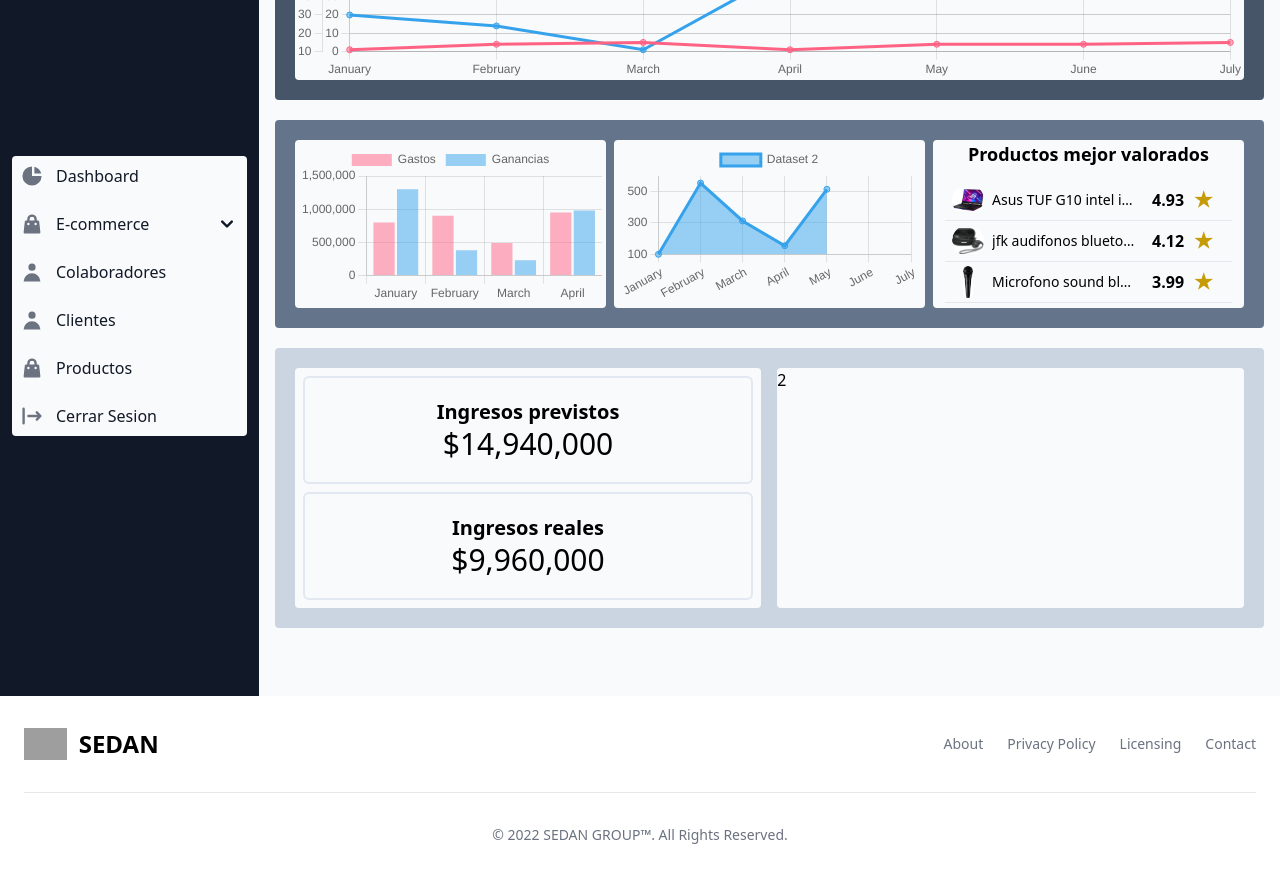
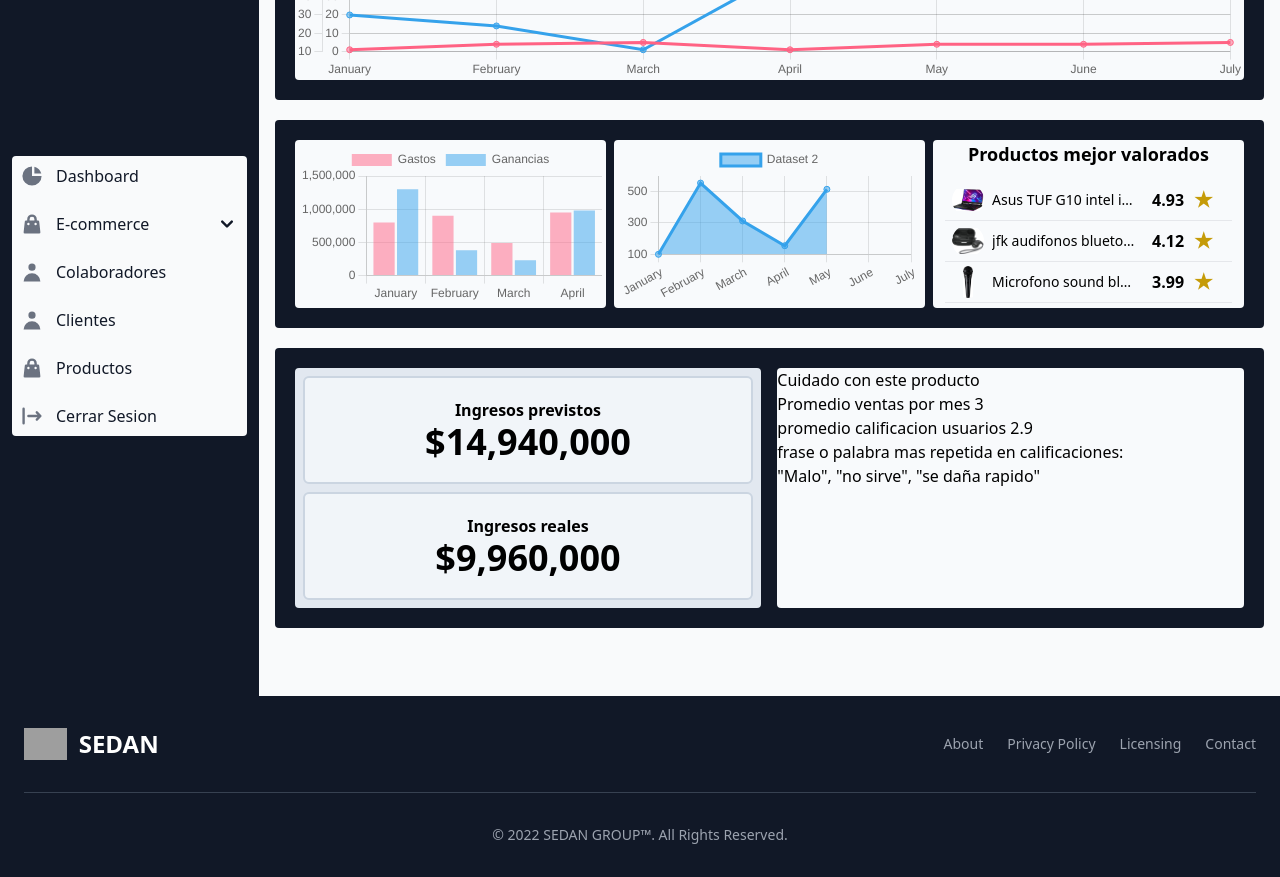
Before and after one commit to sedangroup/sedan-frontend-ciclo4, a React (Vite) app: page /administrador/home in a window 1280 px wide. Shown: the part 160-1037 px from the top of the page. Built offline with nearby package versions, Linux system fonts and the light colour scheme; grey boxes are pictures that could not be loaded.

Commit message:
arreglamos modo oscuro y inicialos la parte final

```diff
--- a/src/components/Footer.jsx
+++ b/src/components/Footer.jsx
@@ -1,6 +1,6 @@
 function Footer() {
   return (
-    <footer className="p-4 bg-white  shadow md:px-6 md:py-8 dark:bg-gray-900">
+    <footer className="p-4  shadow md:px-6 md:py-8 bg-gray-900">
       <div className="sm:flex sm:items-center sm:justify-between">
         <a href="https://flowbite.com/" className="flex items-center mb-4 sm:mb-0">
           <img
@@ -8,11 +8,11 @@ function Footer() {
             className="mr-3 h-8"
             alt="Flowbite Logo"
           />
-          <span className="self-center text-2xl font-semibold whitespace-nowrap dark:text-white">
+          <span className="self-center text-2xl font-semibold whitespace-nowrap text-white">
             SEDAN
           </span>
         </a>
-        <ul className="flex flex-wrap items-center mb-6 text-sm text-gray-500 sm:mb-0 dark:text-gray-400">
+        <ul className="flex flex-wrap items-center mb-6 text-sm  sm:mb-0 text-gray-400">
           <li>
             <a href="#" className="mr-4 hover:underline md:mr-6 ">
               About
@@ -35,8 +35,8 @@ function Footer() {
           </li>
         </ul>
       </div>
-      <hr className="my-6 border-gray-200 sm:mx-auto dark:border-gray-700 lg:my-8" />
-      <span className="block text-sm text-gray-500 sm:text-center dark:text-gray-400">
+      <hr className="my-6  sm:mx-auto border-gray-700 lg:my-8" />
+      <span className="block text-sm sm:text-center text-gray-400">
         © 2022{" "}
         <a href="#" className="hover:underline">
           SEDAN GROUP™
--- /dev/null
+++ b/src/components/administrador/AlertaProducto.jsx
@@ -0,0 +1,17 @@
+function AlertaProducto() {
+    return (
+        <div>
+            <h2>Cuidado con este producto</h2>
+            <p>Promedio ventas por mes {3}</p>
+            <p>promedio calificacion usuarios {2.9}</p>
+            <div>
+            <p>frase o palabra mas repetida en calificaciones:</p>
+            <p>{`"Malo", "no sirve", "se daña rapido"`}</p>
+
+            </div>
+
+        </div>
+    )
+}
+
+export default AlertaProducto;
--- a/src/components/administrador/BalanceVentas.jsx
+++ b/src/components/administrador/BalanceVentas.jsx
@@ -6,13 +6,13 @@ function BalanceVentas() {
   productos.map((val) => (ingresos_reales += val.price));
   return (
     <div className="flex flex-col items-center justify-center h-full w-full p-2 gap-2">
-      <div className="w-full p-5 text-center box-border border-2 rounded-md border-slate-200">
-        <h2 className="text-xl font-bold">Ingresos previstos</h2>
-        <p className="text-3xl font-light">{`$${proyeccion.toLocaleString()}`}</p>
+      <div className="w-full p-5 text-center box-border border-2 rounded-md border-slate-300 bg-slate-100">
+        <h2 className="text-md font-semibold">Ingresos previstos</h2>
+        <p className="text-4xl font-bold">{`$${proyeccion.toLocaleString()}`}</p>
       </div>
-      <div className="w-full p-5 text-center box-border border-2 rounded-md border-slate-200">
-        <h2 className="text-xl font-bold">Ingresos reales</h2>
-        <p className="text-3xl font-light">{`$${ingresos_reales.toLocaleString()}`}</p>
+      <div className="w-full p-5 text-center box-border border-2 rounded-md border-slate-300 bg-slate-100">
+        <h2 className="text-md font-semibold">Ingresos reales</h2>
+        <p className="text-4xl font-bold">{`$${ingresos_reales.toLocaleString()}`}</p>
       </div>
     </div>
   );
--- a/src/pages/administrador/Home.jsx
+++ b/src/pages/administrador/Home.jsx
@@ -4,17 +4,18 @@ import AreaChar from "../../components/administrador/AreaChar";
 import MultiaxisChar from "../../components/administrador/MultiaxisChar";
 import RatedProductos from "../../components/administrador/RatedProductos";
 import BalanceVentas from "../../components/administrador/BalanceVentas";
+import AlertaProducto from "../../components/administrador/AlertaProducto";
 
 function Home() {
   return (
     <Layout>
       <div className="w-full h-auto min-h-screen  overscroll-scroll pt-3">
-        <div className="grid grid-cols-1 h-48 bg-slate-600 dark:bg-gray-900 rounded p-5">
+        <div className="grid grid-cols-1 h-48 bg-gray-900 rounded p-5">
           <div className="rounded bg-slate-50">
             <MultiaxisChar />
           </div>
         </div>
-        <div className="grid grid-cols-1   grid-rows-3  md:grid-cols-3 md:grid-rows-1 place-content-center ali w-full h-auto md:h-48 lg:h-52  bg-slate-500 border-t-amber-800 dark:bg-gray-900 mt-5 p-5 gap-2 rounded">
+        <div className="grid grid-cols-1   grid-rows-3  md:grid-cols-3 md:grid-rows-1 place-content-center ali w-full h-auto md:h-48 lg:h-52   border-t-amber-800 bg-gray-900 mt-5 p-5 gap-2 rounded">
           <div className="rounded  p-1 bg-slate-50">
             <BarChar />
           </div>
@@ -25,11 +26,13 @@ function Home() {
             <RatedProductos/>
           </div>
         </div>
-        <div className="grid grid-cols-1 grid-rows-2 md:grid-cols-2 md:grid-rows-1 bg-slate-300 mt-5 rounded p-5 gap-4">
-          <div className="bg-slate-50 h-60 rounded">
+        <div className="grid grid-cols-1 grid-rows-2 md:grid-cols-2 md:grid-rows-1  bg-gray-900 mt-5 rounded p-5 gap-4">
+          <div className="bg-slate-200 h-60 rounded">
             <BalanceVentas/>
           </div>
-          <div className="bg-slate-50 h-60 rounded">2</div>
+          <div className="bg-slate-50 h-60 rounded">
+            <AlertaProducto/>
+          </div>
         </div>
       </div>
     </Layout>
```
